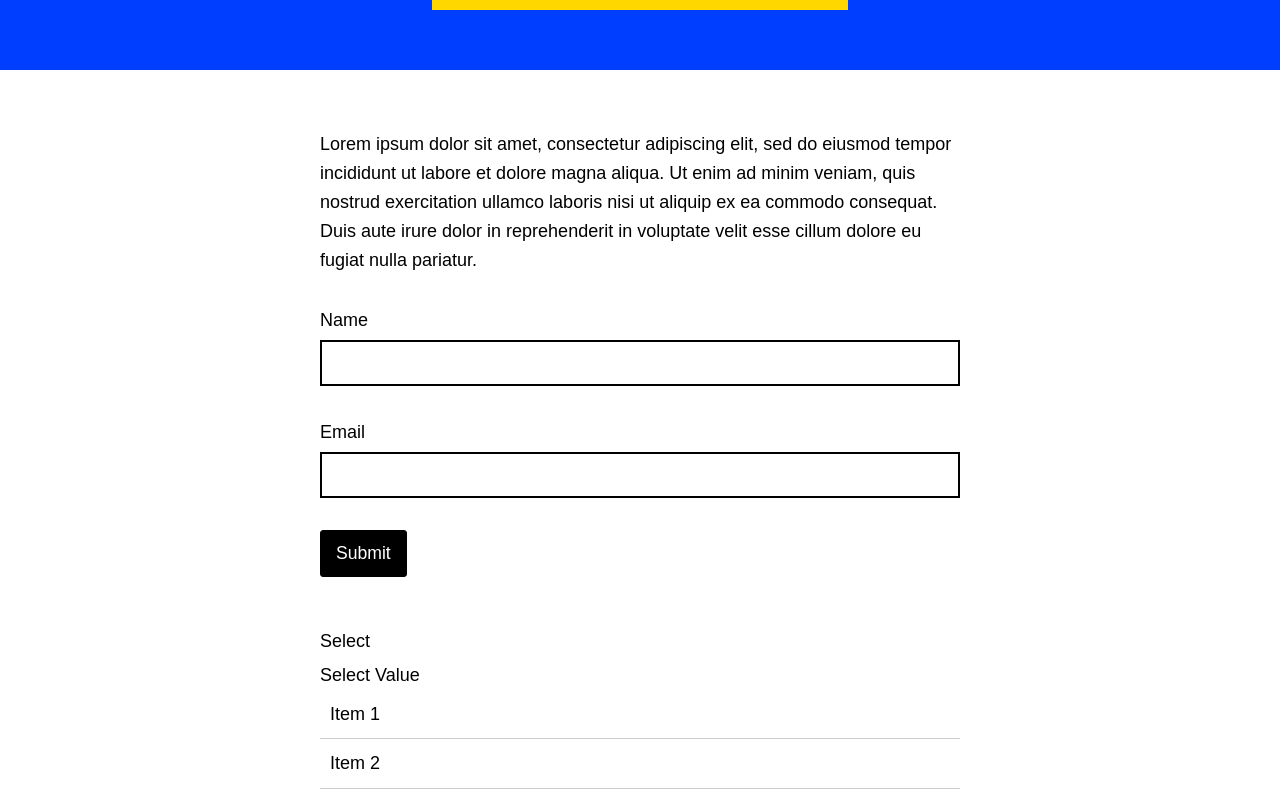
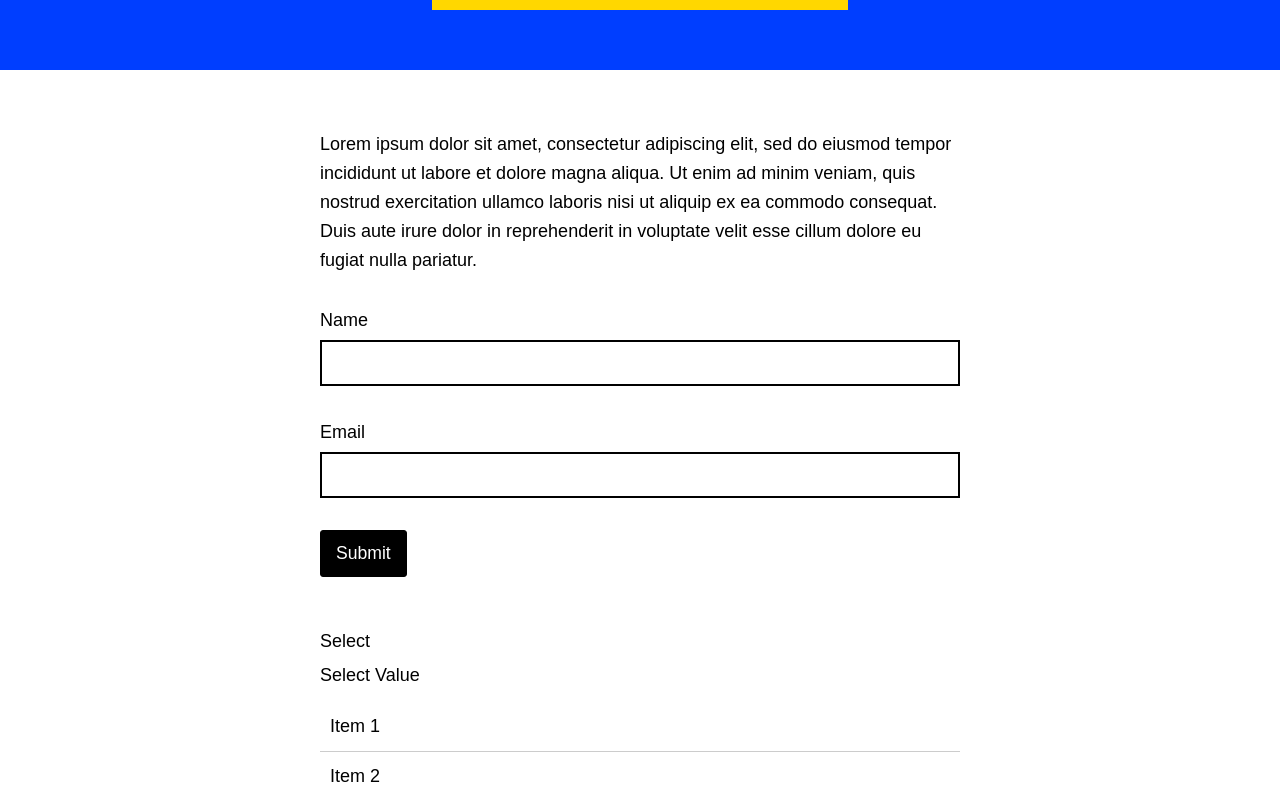
Before and after one commit to dkempton12/components-library, a React (Create React App) app: page / in a window 1280 px wide. Both pictures are taken after a click on the element "Select Value". Shown: the part 232-1032 px from the top of the page. Built offline with nearby package versions, Linux system fonts and the light colour scheme.

Commit message:
dropdown list margin

```diff
--- a/src/components/UI/Dropdown/DropdownList/DropdownList.module.scss
+++ b/src/components/UI/Dropdown/DropdownList/DropdownList.module.scss
@@ -1,5 +1,6 @@
 .dropdownlist {
   max-height: 120px;
+  margin-top: 0.8rem;
   overflow-y: scroll;
   overflow-x: hidden;
 }
```
